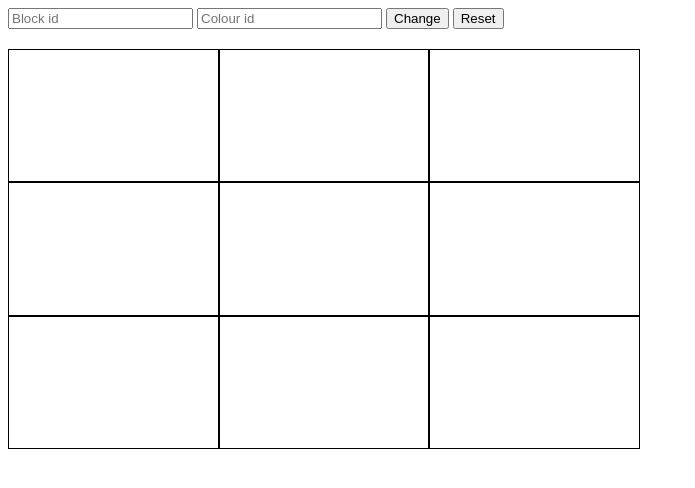
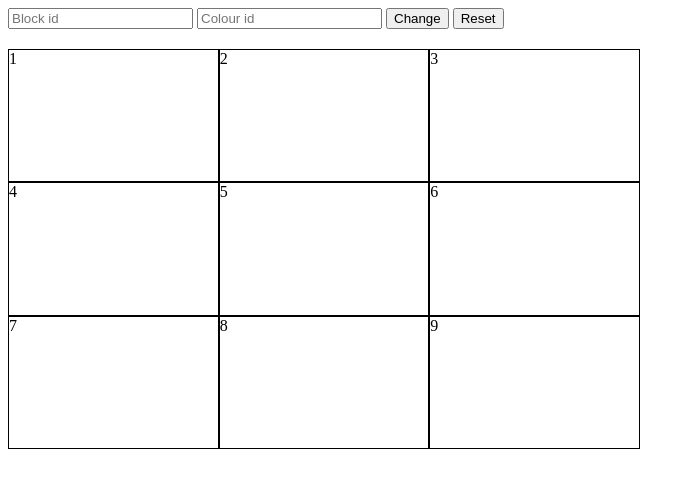
Before and after one commit to acciojob/Replit-Asian-Paints-shubh-codes7, a website: page main.html in a window 1280 px wide. Shown: the full height of the page, 0-695 px from the left. Drawn offline with Linux system fonts and the light colour scheme.

Commit message:
created a submission

```diff
--- a/main.html
+++ b/main.html
@@ -14,15 +14,15 @@
 		<button id="change-button">Change</button>
 		<button id="reset">Reset</button>
 		<div id="grid-container">
-			<div id="1" class="box"> </div>
-			<div id="2" class="box"> </div>
-			<div id="3" class="box"> </div>
-			<div id="4" class="box"> </div>
-			<div id="5" class="box"> </div>
-			<div id="6" class="box"> </div>
-			<div id="7" class="box"> </div>
-			<div id="8" class="box"> </div>
-			<div id="9" class="box"> </div>
+			<div id="1" class="box"> 1</div>
+			<div id="2" class="box">2 </div>
+			<div id="3" class="box">3 </div>
+			<div id="4" class="box">4 </div>
+			<div id="5" class="box">5 </div>
+			<div id="6" class="box">6 </div>
+			<div id="7" class="box">7 </div>
+			<div id="8" class="box">8 </div>
+			<div id="9" class="box">9 </div>
 		</div>
 	</div>
     <script type="text/javascript" src="./script.js">
```
